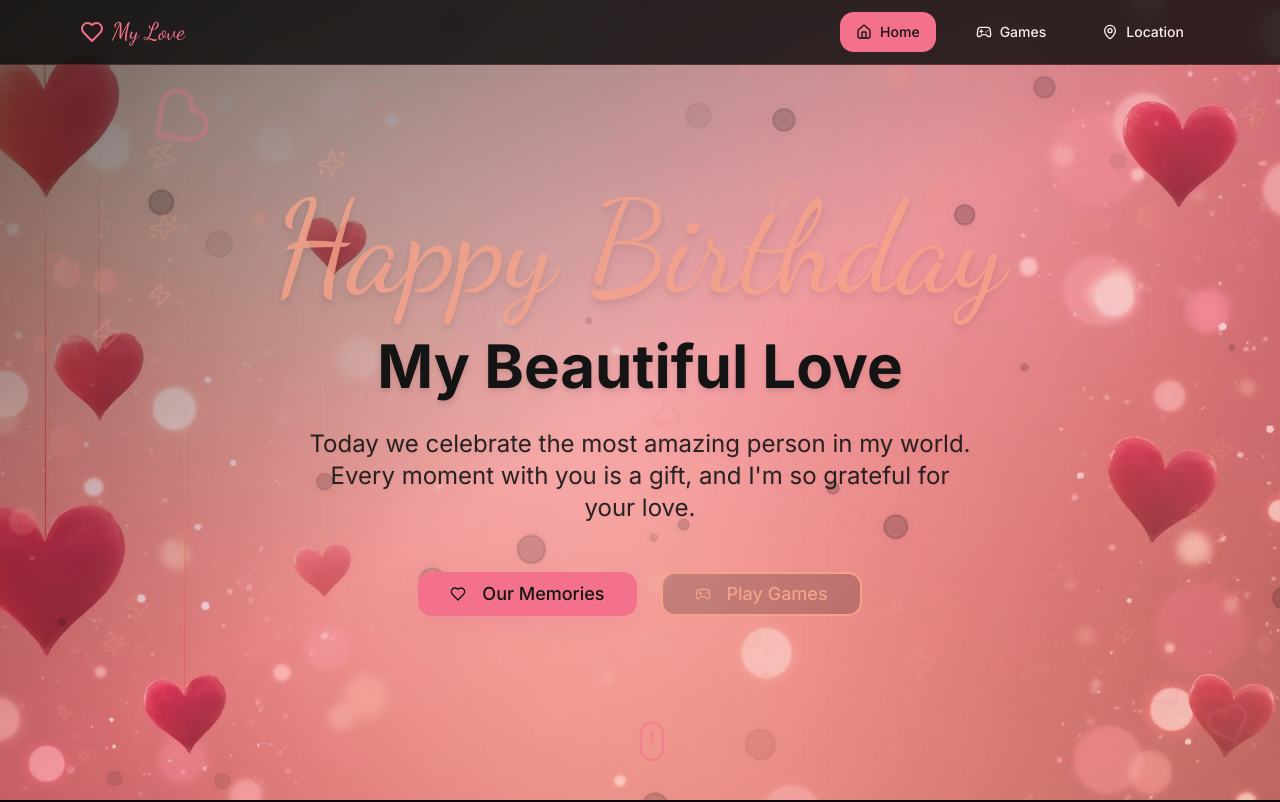
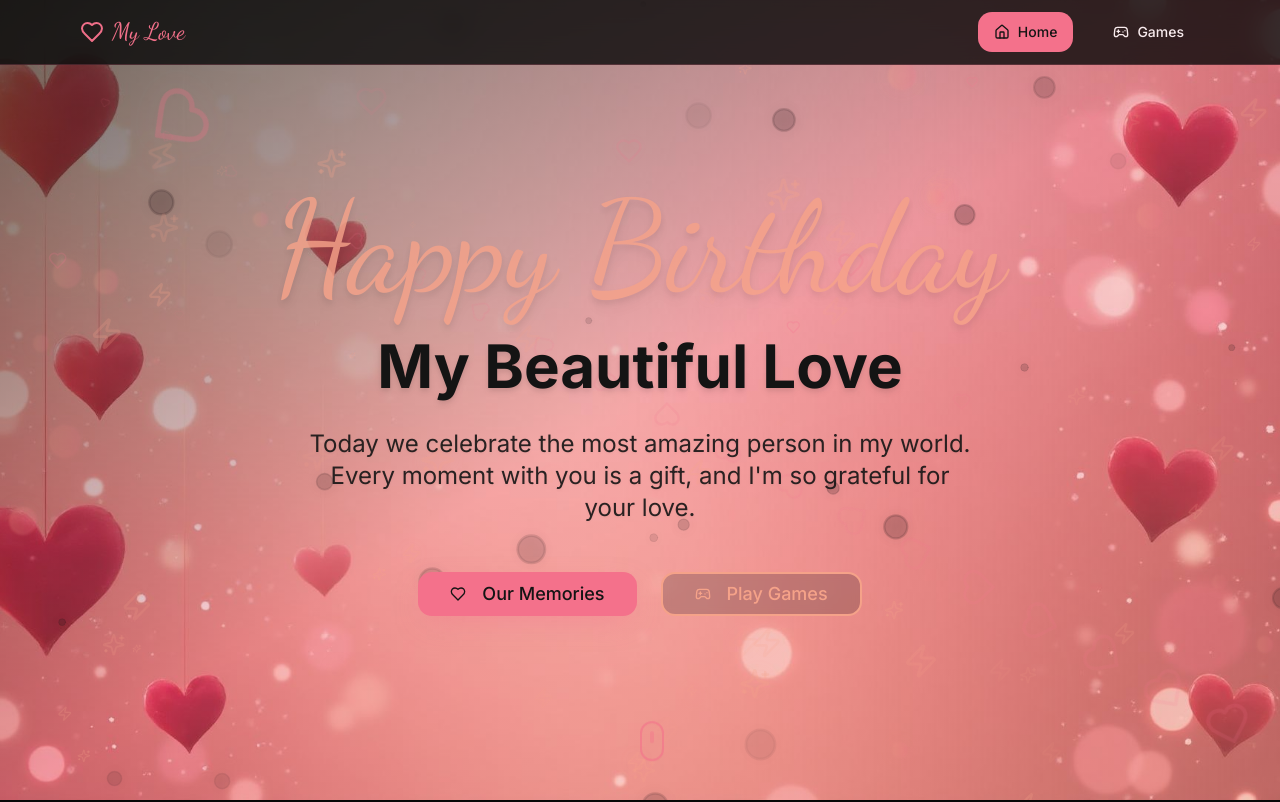
Before and after one commit to re1vax/sejal-world, a React (Vite) app: page / in a window 1280 px wide. Shown: the top 802 px of the page. Built offline with nearby package versions, Linux system fonts and the light colour scheme.

Commit message:
Refactor location reveal
Remove direct location button and reveal location only when score threshold is met.

```diff
--- a/src/components/Navigation.tsx
+++ b/src/components/Navigation.tsx
@@ -10,7 +10,6 @@ const Navigation = () => {
   const navItems = [
     { name: "Home", path: "/", icon: Home },
     { name: "Games", path: "/games", icon: Gamepad2 },
-    { name: "Location", path: "/location", icon: MapPin },
   ];
 
   const isActive = (path: string) => location.pathname === path;
```
